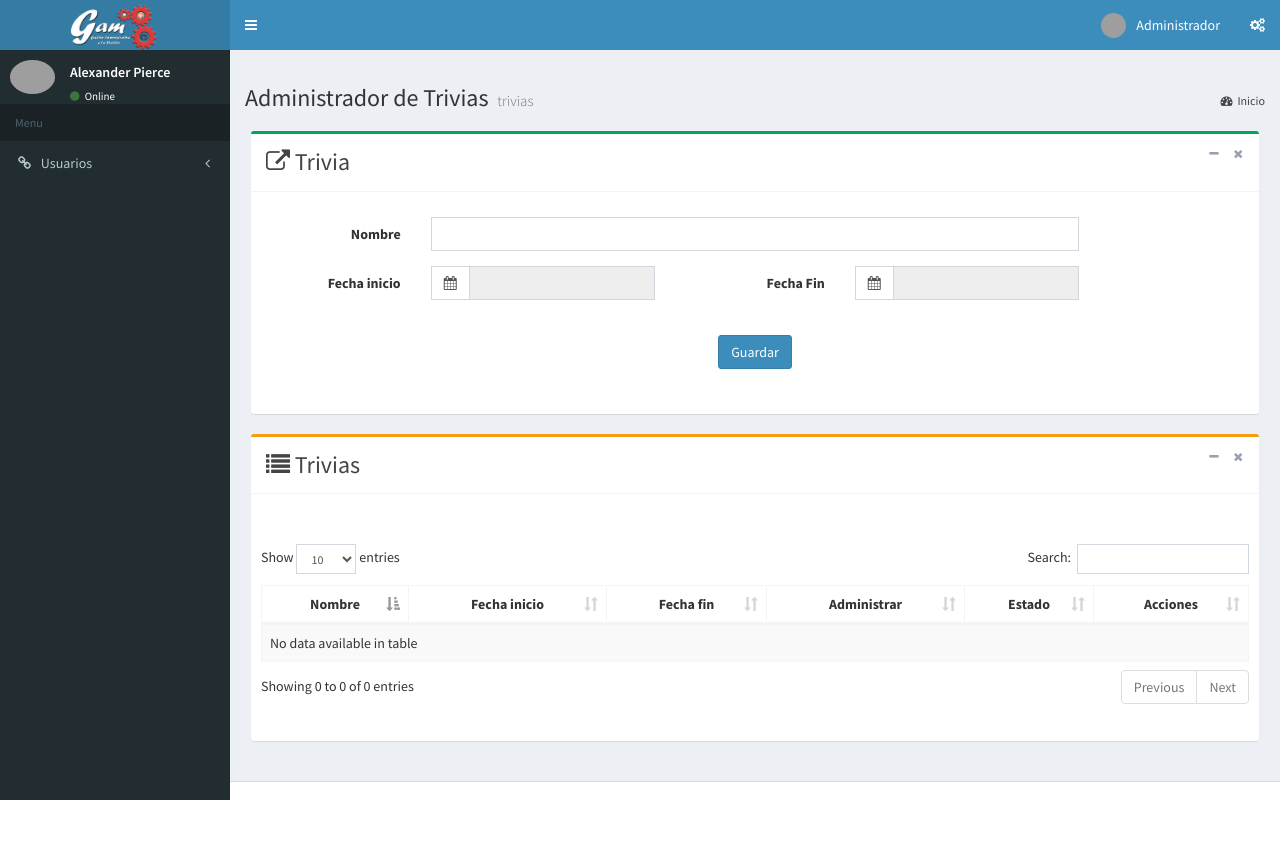
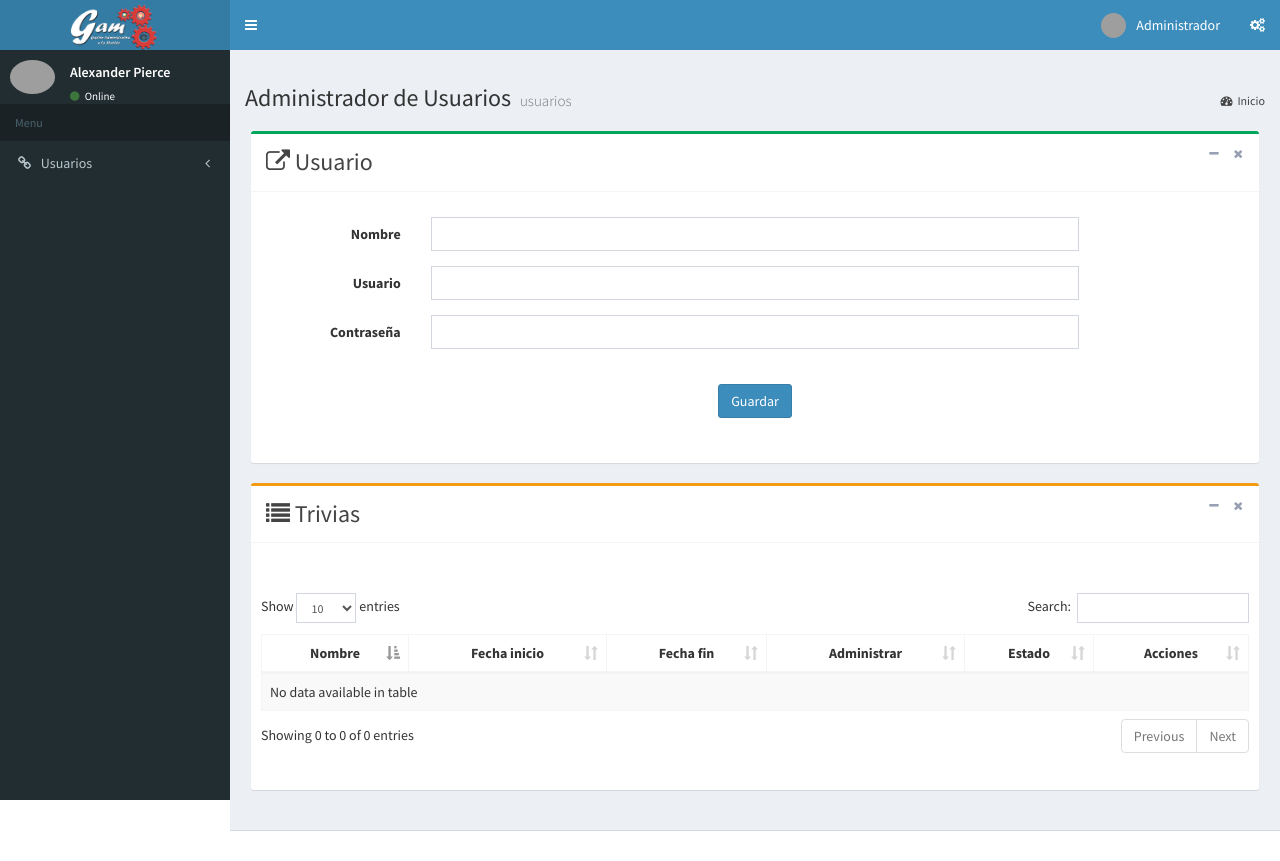
Before and after one commit to lurayopa/gam-library, a PHP site: page /?section=users&module=admin_user in a window 1280 px wide. Before the commit the page ends 800 px from the top, so only its background shows below. Run offline with PHP 8.4, Linux system fonts and the light colour scheme; the visitor is signed in with stand-in values (Sample User, id 1); data that the repository does not hold is empty; some libraries are stand-ins or nearby versions; grey boxes are pictures that could not be loaded.

Commit message:
create user

```diff
--- a/gam/sections/users/admin_user.php
+++ b/gam/sections/users/admin_user.php
@@ -2,10 +2,11 @@
 $action="create";
 if($_POST['action']=='create')
 {
-	$campos  = "name_trivia,date_ini,date_end";
-	$valores = "'$_POST[nombre]','$_POST[date_ini]','$_POST[date_end]'";
+	$password = encrypt($_POST["password"]);
+	$campos  = "nombre_completo,usuario,password";
+	$valores = "'$_POST[name]','$_POST[user]','$password'";
 	$alert=true;
-	if(add("trivias",$campos,$valores,0)){
+	if(add("users",$campos,$valores,0)){
 		$type="success";
 		$message = "Registro guardado correctamente";
 	}
@@ -115,8 +116,8 @@ if($_POST['action']=='update')
 <br>
 <section class="content-header">
     <h1>
-      Administrador de Trivias
-      <small>trivias</small>
+      Administrador de Usuarios
+      <small>usuarios</small>
     </h1>
     <ol class="breadcrumb">
       <li><a href=""><i class="fa fa-dashboard"></i>Inicio</a></li>
@@ -142,7 +143,7 @@ if($alert)
  <div class="box box-success">
    <div class="box-header with-border">
 	 <h3 style="margin:5px !important">
-       <i class="fa fa-external-link"></i>  Trivia
+       <i class="fa fa-external-link"></i>  Usuario
      </h3>
      <div class="box-tools pull-right">
        <button type="button" class="btn btn-box-tool" data-widget="collapse"><i class="fa fa-minus"></i></button>
@@ -156,37 +157,24 @@ if($alert)
 			<div class="form-group">
 				<label class="col-lg-2 col-sm-2 control-label" for="asunto">Nombre</label>
 				<div class="col-lg-8">
-					<input type="text" required="required" id="nombre" name="nombre" value="<?=$itemEdit["name_trivia"]?>" class="form-control">
+					<input type="text" required="required" id="name" name="name" value="<?=$itemEdit["name_trivia"]?>" class="form-control">
 				</div>
 			</div>
 
 			<div class="form-group">
-				<label class="col-lg-2 col-sm-2 control-label" for="asunto">Fecha inicio</label>
-				<div class="col-lg-3">
-					<div class="input-group">
-						<div class="input-group-addon">
-						<i class="fa fa-calendar"></i>
-						</div>
-							<input type="text" id="date_ini" name="date_ini" class="form-control" value="<?=$itemEdit["date_ini"]?>" readonly="readonly" required="required">
-					</div>
-				</div>
-				<label class="col-lg-2 col-sm-2 control-label" for="asunto">Fecha Fin</label>
-				<div class="col-lg-3">
-					<div class="input-group">
-						<div class="input-group-addon">
-						<i class="fa fa-calendar"></i>
-						</div>
-							<input type="text" id="date_end" name="date_end" class="form-control" value="<?=$itemEdit["date_end"]?>" readonly="readonly" onkeypress="return false;" required="required">
-					</div>
+				<label class="col-lg-2 col-sm-2 control-label" for="asunto">Usuario</label>
+				<div class="col-lg-8">
+					<input type="text" required="required" id="user" name="user" value="<?=$itemEdit["name_trivia"]?>" class="form-control">
 				</div>
 			</div>
-			<script>
-				$(document).ready(function()
-				{
-					campoFecha("date_ini");
-					campoFecha("date_end");
-				});
-			</script>
+
+			<div class="form-group">
+				<label class="col-lg-2 col-sm-2 control-label" for="asunto">Contraseña</label>
+				<div class="col-lg-8">
+					<input type="password" required="required" id="password" name="password" value="<?=$itemEdit["name_trivia"]?>" class="form-control">
+				</div>
+			</div>
+
 			<br>
 			<div class="text-center">
 				<input type="submit" class="btn btn-primary" value="Guardar" name="crear" onclick="asignarAccion('crear');" />
```
